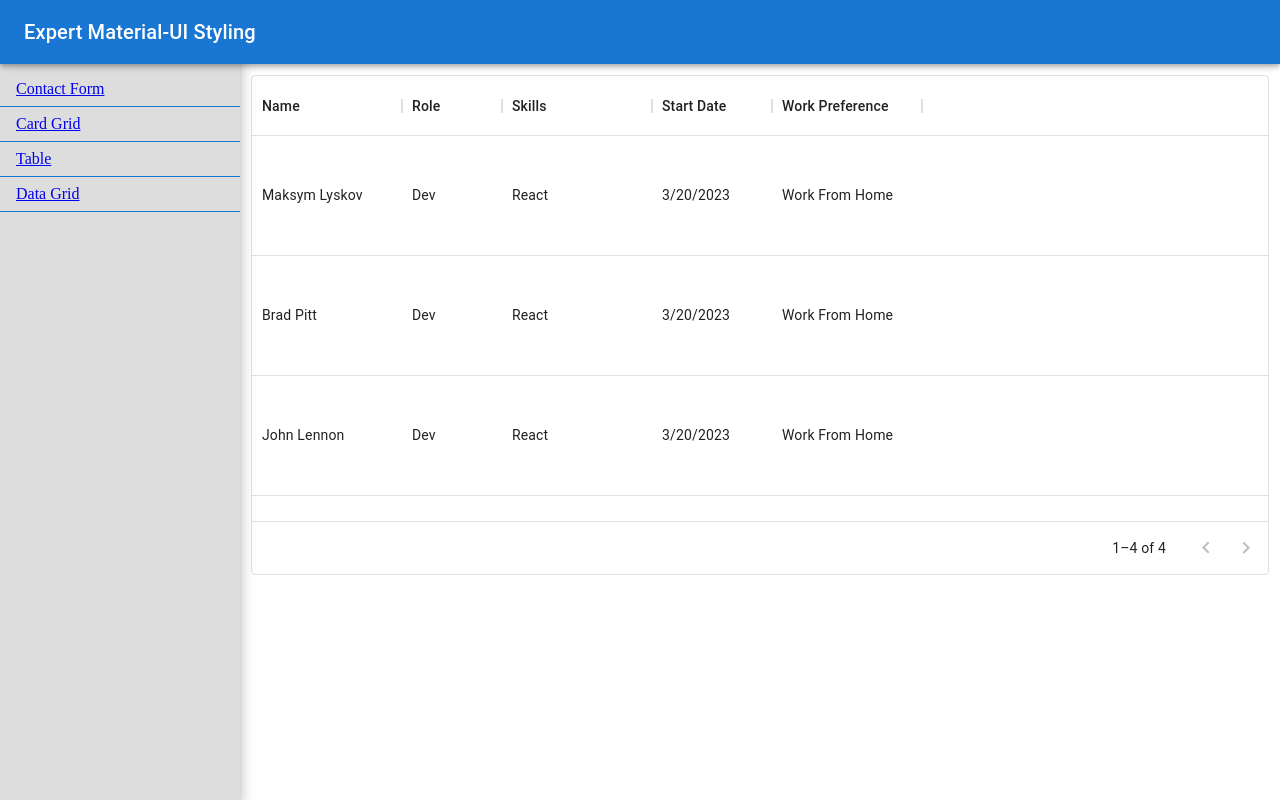
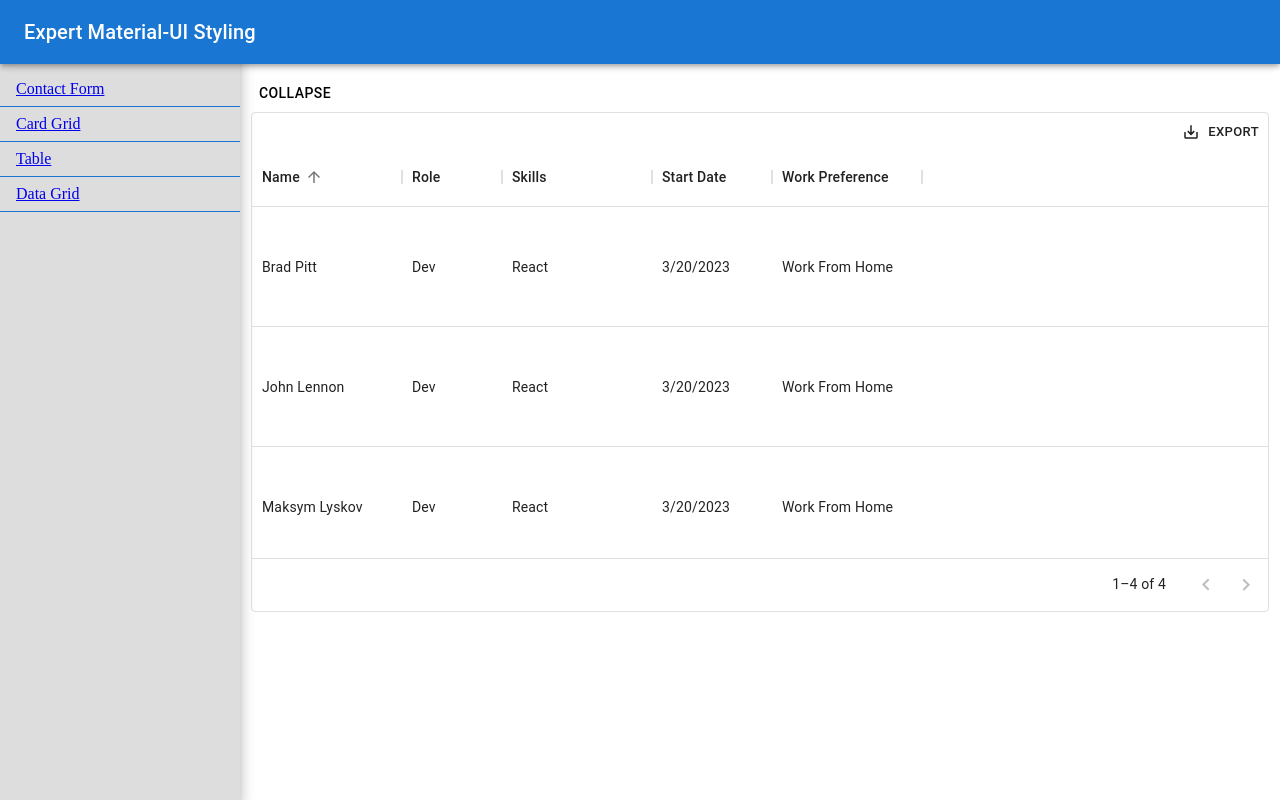
Before and after one commit to maxymlyskov/beaMui, a React (Create React App) app: page /datagrid in a window 1280 px wide. Built offline with nearby package versions, Linux system fonts and the light colour scheme; the HTML template or start-up script is replaced by a standard one.

Commit message:
Added collapse and datagrid toolbar.

```diff
--- a/src/Components/DataGrid/ContactDataGrid.tsx
+++ b/src/Components/DataGrid/ContactDataGrid.tsx
@@ -1,7 +1,8 @@
-import { useCallback } from "react";
-import { DataGrid, GridRenderCellParams } from "@mui/x-data-grid";
+import { useCallback, useState } from "react";
+import { DataGrid, GridRenderCellParams, GridToolbar, GridToolbarContainer, GridToolbarExport } from "@mui/x-data-grid";
 import { useTheme, Theme } from '@mui/material/styles';
 import { contactData } from "../../Data/ContactData";
+import { Button, Collapse } from "@mui/material";
 
 const getColumns = (theme: Theme) => {
   return [
@@ -71,16 +72,28 @@ const getColumns = (theme: Theme) => {
 
 export default function ContactDataGrid() {
   const theme = useTheme();
+  const [open, setOpen] = useState(true)
   const rows = () => [...contactData];
   return (
     <div style={{ height: 500 }}>
+      <Button onClick={()=>setOpen(!open)}>Collapse</Button>
+      {/* <Collapse in={open}> */}
         <DataGrid
           rows={rows()}
           columns={getColumns(theme)}
           pageSize={5}
           headerHeight={60}
           rowHeight={120}
+          components={
+            {Toolbar: () => ( <GridToolbarContainer sx={{justifyContent:'flex-end', "& button ": {border: "none"}, "& .MuiBox-root":{display:"none"}}}>
+              <GridToolbarExport/>
+            </GridToolbarContainer>)}
+          }
+          initialState={{
+            sorting: { sortModel: [{field: "name", sort: 'asc' }]}
+          }}
           />
+        {/* </Collapse> */}
     </div>
   )
 }
```
Lines whose indentation alone changed are shown as unchanged.
